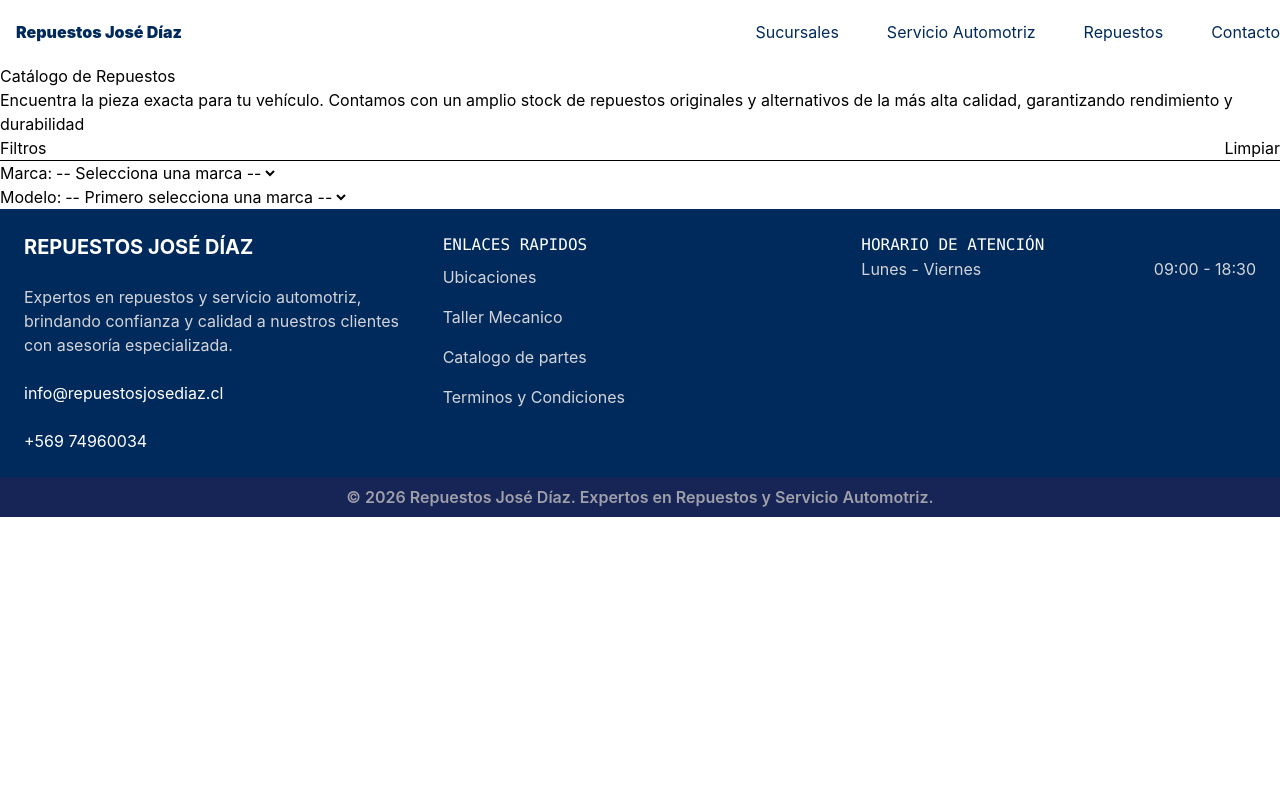
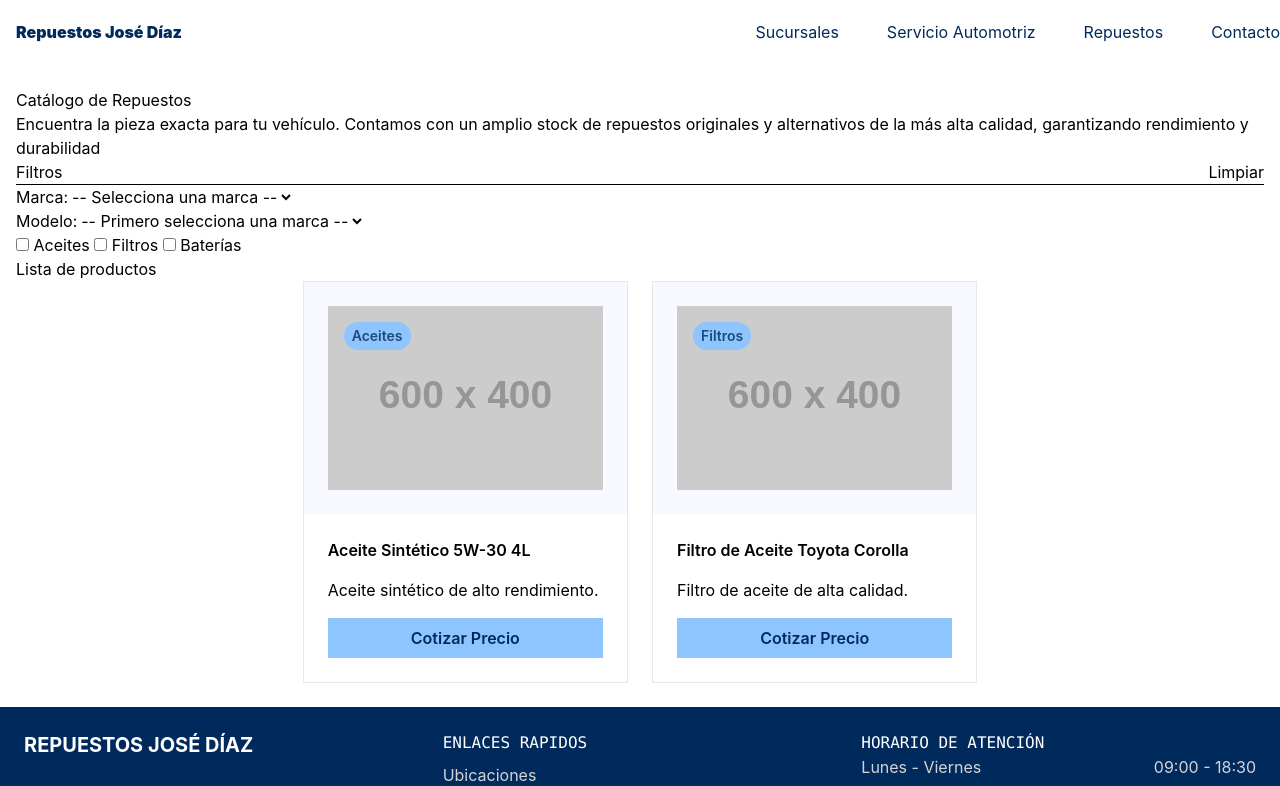
Before and after one commit to patrwan/repuestos-diaz-e-commerce, an Angular app: page /products in a window 1280 px wide. Shown: the top 786 px of the page. Built offline with nearby package versions, Linux system fonts and the light colour scheme.

Commit message:
Add: products page, products filter and products list

```diff
--- /dev/null
+++ b/src/app/features/products/components/product-list/product-list.html
@@ -0,0 +1,23 @@
+<div>
+    <h2>Lista de productos</h2>
+    <div class="flex flex-wrap justify-center gap-6 max-w-5xl mx-auto ">
+        @for (product of filteredProducts(); track product.id) {
+
+        <div class="border border-gray-200 relative w-full md:w-[calc(50%-12px)] lg:w-[calc(33.333%-16px)]">
+            <span
+                class="bg-blue-300 text-primary/80 font-semibold absolute z-10 left-10 top-10 rounded-2xl px-2 py-1 text-sm">{{product.category}}</span>
+            <div class="p-6 bg-background">
+                <img src="https://placehold.co/600x400?text=Placeholder" alt="" class="w-full">
+            </div>
+            <div class="flex flex-col p-6 space-y-4">
+                <h4 class="font-semibold"> {{product.name}}</h4>
+                <p>
+                    {{product.description}}
+                </p>
+                <button class="bg-blue-300 text-primary hover:bg-primary hover:text-white font-semibold py-2 px-6">
+                    Cotizar Precio</button>
+            </div>
+        </div>
+        }
+    </div>
+</div>
--- /dev/null
+++ b/src/app/features/products/components/product-list/product-list.ts
@@ -0,0 +1,43 @@
+import { Component, computed, inject } from '@angular/core';
+
+import { ProductFilterService } from '../../services/product-filter';
+import { Product } from '../../models/product.model';
+
+@Component({
+  selector: 'app-product-list',
+  imports: [],
+  templateUrl: './product-list.html',
+  styleUrl: './product-list.css',
+})
+export class ProductList {
+
+  private filterService = inject(ProductFilterService);
+
+  products: Product[] = [
+    {
+      id: 1,
+      name: 'Aceite Sintético 5W-30 4L',
+      category: 'Aceites',
+      brand: 'Motul',
+      price: 42990,
+      stock: 10,
+      description: 'Aceite sintético de alto rendimiento.',
+      image: 'assets/products/aceite-5w30.webp'
+    },
+    {
+      id: 2,
+      name: 'Filtro de Aceite Toyota Corolla',
+      category: 'Filtros',
+      brand: 'Bosch',
+      price: 7990,
+      stock: 15,
+      description: 'Filtro de aceite de alta calidad.',
+      image: 'assets/products/filtro-aceite.webp'
+    }
+  ];
+
+  filteredProducts = computed(() =>
+    this.filterService.filter(this.products)
+  );
+
+}
--- a/src/app/features/products/components/products-filter/products-filter.html
+++ b/src/app/features/products/components/products-filter/products-filter.html
@@ -32,5 +32,22 @@
 
         </form>
 
+        <div>
+            <label>
+                <input type="checkbox" value="Aceites" (change)="toggleCategory('Aceites')">
+                Aceites
+            </label>
+
+            <label>
+                <input type="checkbox" value="Filtros" (change)="toggleCategory('Filtros')">
+                Filtros
+            </label>
+
+            <label>
+                <input type="checkbox" value="Baterías" (change)="toggleCategory('Baterías')">
+                Baterías
+            </label>
+        </div>
+
     </div>
 </div>
--- a/src/app/features/products/components/products-filter/products-filter.ts
+++ b/src/app/features/products/components/products-filter/products-filter.ts
@@ -1,6 +1,7 @@
-import { Component, OnInit } from '@angular/core';
+import { Component, inject, OnInit } from '@angular/core';
 
 import { FormBuilder, FormGroup, Validators, ReactiveFormsModule } from '@angular/forms';
+import { ProductFilterService } from '../../services/product-filter';
 
 interface AutosData {
   [marca: string]: string[];
@@ -60,4 +61,12 @@ export class ProductsFilter implements OnInit {
       modeloControl?.disable();
     }
   }
+
+  //Checkbox
+
+  private filterService = inject(ProductFilterService);
+
+  toggleCategory(category: string) {
+    this.filterService.toggleCategory(category);
+  }
 }
--- a/src/app/features/products/pages/products/products.html
+++ b/src/app/features/products/pages/products/products.html
@@ -1,4 +1,4 @@
-<section>
+<section class="px-4 py-6">
     <h2>Catálogo de Repuestos</h2>
     <p>
         Encuentra la pieza exacta para tu vehículo. Contamos con un amplio stock de repuestos originales y alternativos
@@ -6,4 +6,5 @@
     </p>
 
     <app-products-filter />
+    <app-product-list />
 </section>
--- a/src/app/features/products/pages/products/products.ts
+++ b/src/app/features/products/pages/products/products.ts
@@ -1,9 +1,10 @@
 import { Component } from '@angular/core';
 import { ProductsFilter } from '../../components/products-filter/products-filter';
+import { ProductList } from '../../components/product-list/product-list';
 
 @Component({
   selector: 'app-products',
-  imports: [ProductsFilter],
+  imports: [ProductsFilter, ProductList],
   templateUrl: './products.html',
   styleUrl: './products.css',
 })
--- /dev/null
+++ b/src/app/features/products/services/product-filter.ts
@@ -0,0 +1,32 @@
+import { Injectable, signal } from '@angular/core';
+
+import { Product } from '../models/product.model';
+
+@Injectable({
+  providedIn: 'root',
+})
+export class ProductFilterService {
+  selectedCategories = signal<string[]>([]);
+
+  filter(products: Product[]) {
+    const categories = this.selectedCategories();
+
+    if (categories.length === 0) {
+      return products;
+    }
+
+    return products.filter(product =>
+      categories.includes(product.category)
+    );
+  }
+
+  toggleCategory(category: string) {
+    this.selectedCategories.update(categories => {
+      if (categories.includes(category)) {
+        return categories.filter(c => c !== category);
+      }
+
+      return [...categories, category];
+    });
+  }
+}
```
Also changed, not shown: src/app/features/products/models/product.model.ts (added, +10 -0 lines), src/app/features/products/components/product-list/product-list.css (added).
